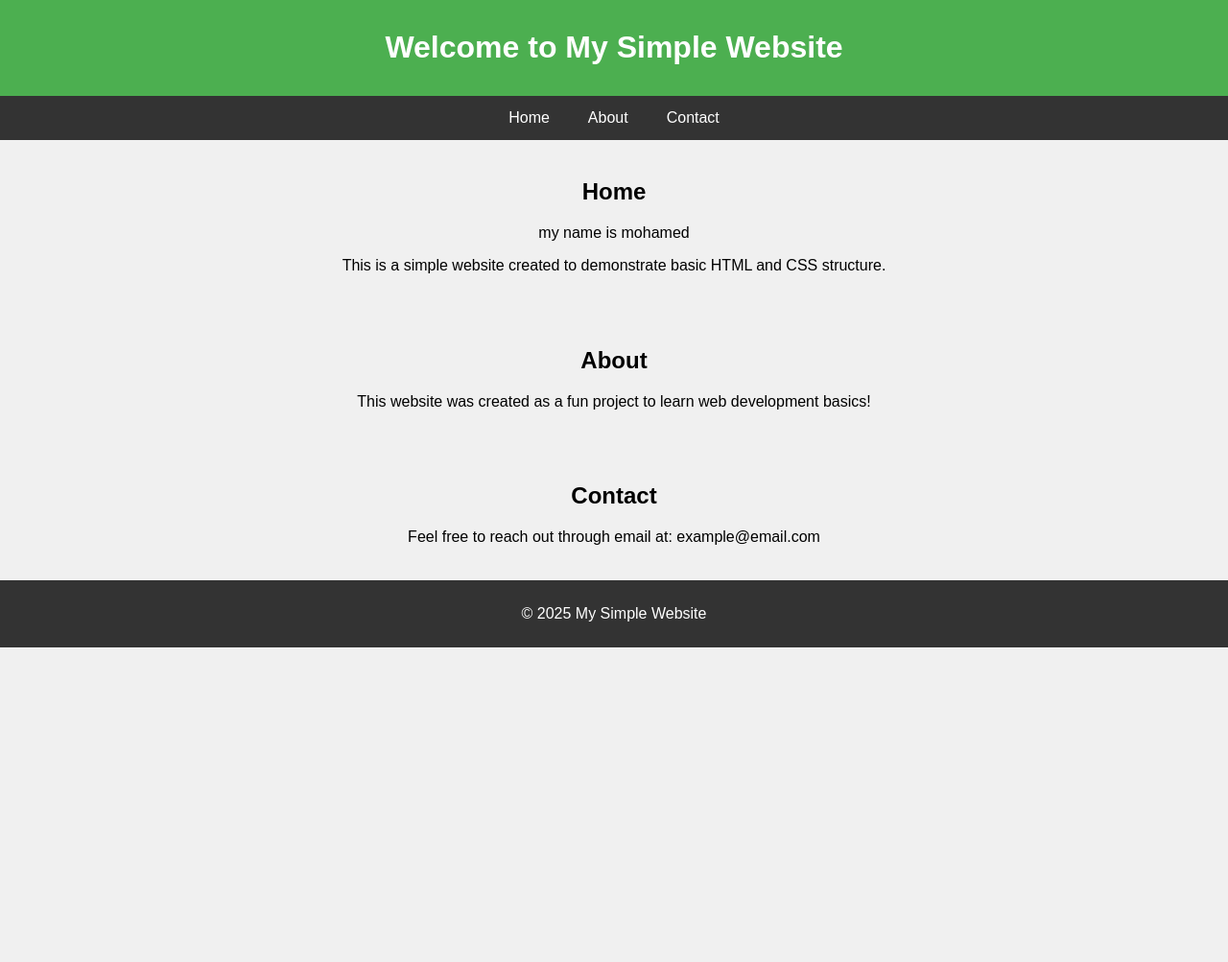
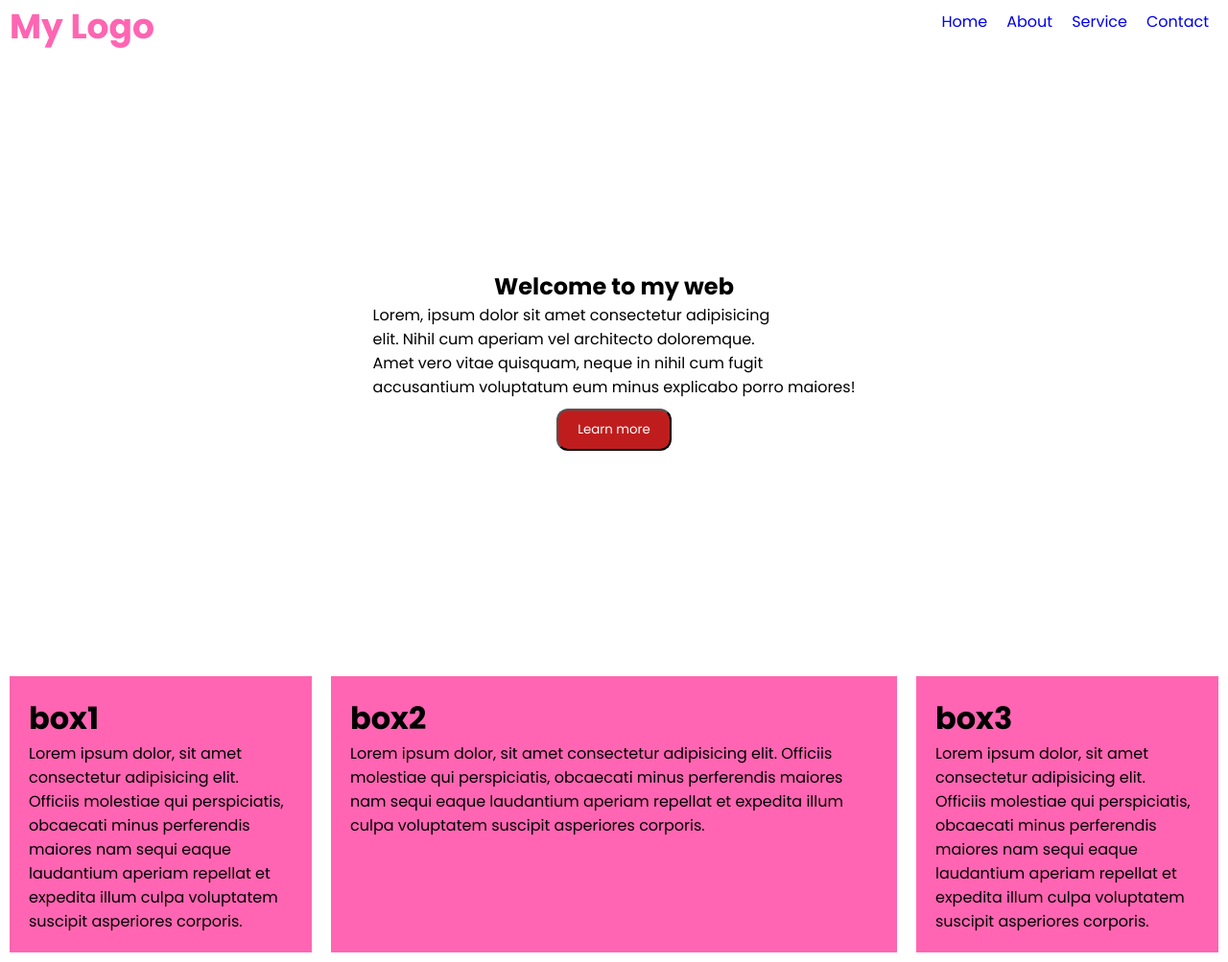
Before and after one commit to Abuukar699/hello, a plain HTML site: page index.html in a window 1280 px wide. Shown: the whole page at 96% size. Before the commit the page ends 800 px from the top, so only its background shows below. Drawn offline with Linux system fonts and the light colour scheme; a web font is replaced by a local one.

Commit message:
waan soo badalay

```diff
--- a/index.html
+++ b/index.html
@@ -3,41 +3,54 @@
 <head>
     <meta charset="UTF-8">
     <meta name="viewport" content="width=device-width, initial-scale=1.0">
-    <title>Simple Website</title>
+    <title>Document</title>
     <link rel="stylesheet" href="style.css">
-
 </head>
 <body>
-
-    <header>
-        <h1>Welcome to My Simple Website</h1>
-    </header>
-
     <nav>
-        <a href="#home">Home</a>
-        <a href="#about">About</a>
-        <a href="#contact">Contact</a>
+        <h1>My Logo</h1>
+        <ul>
+            <li><a href="#">Home</a></li>
+            <li><a href="#">About</a></li>
+            <li><a href="#">Service</a></li>
+            <li><a href="#">Contact</a></li>
+        </ul>
     </nav>
 
-    <section id="home">
-        <h2>Home</h2>
-        <p>my name is mohamed</p>
-        <p>This is a simple website created to demonstrate basic HTML and CSS structure.</p>
-    </section>
+<section class="center">
+    <h1>Welcome to my web</h1>
+    <p>Lorem, ipsum dolor sit amet consectetur adipisicing <br>
+         elit. Nihil cum aperiam vel architecto doloremque.  <br>
+         Amet vero vitae quisquam, neque in nihil cum fugit <br>
+          accusantium voluptatum eum minus explicabo porro maiores!</p>
 
-    <section id="about">
-        <h2>About</h2>
-        <p>This website was created as a fun project to learn web development basics!</p>
-    </section>
+    <button>Learn more</button>
+</section>
 
-    <section id="contact">
-        <h2>Contact</h2>
-        <p>Feel free to reach out through email at: example@email.com</p>
-    </section>
 
-    <footer>
-        <p>&copy; 2025 My Simple Website</p>
-    </footer>
+
+<div class="boxes">
+    <div class="box">
+        <h1>box1</h1>
+        <p>Lorem ipsum dolor, sit amet consectetur adipisicing elit. Officiis molestiae qui perspiciatis, obcaecati minus perferendis maiores nam sequi eaque laudantium aperiam repellat et expedita illum culpa voluptatem suscipit asperiores corporis.</p>
+    </div>
+
+
+    <div class="box">
+        <h1>box2</h1>
+        <p>Lorem ipsum dolor, sit amet consectetur adipisicing elit. Officiis molestiae qui perspiciatis, obcaecati minus perferendis maiores nam sequi eaque laudantium aperiam repellat et expedita illum culpa voluptatem suscipit asperiores corporis.</p>
+    </div>
+
+
+    <div class="box">
+        <h1>box3</h1>
+        <p>Lorem ipsum dolor, sit amet consectetur adipisicing elit. Officiis molestiae qui perspiciatis, obcaecati minus perferendis maiores nam sequi eaque laudantium aperiam repellat et expedita illum culpa voluptatem suscipit asperiores corporis.</p>
+    </div>
+</div>
+
+
+
+
 
 </body>
 </html>
--- a/style.css
+++ b/style.css
@@ -1,43 +1,92 @@
-body {
-    font-family: Arial, sans-serif;
+@import url('https://fonts.googleapis.com/css2?family=Poppins:ital,wght@0,100;0,200;0,300;0,400;0,500;0,600;0,700;0,800;0,900;1,100;1,200;1,300;1,400;1,500;1,600;1,700;1,800;1,900&family=Protest+Strike&family=Quicksand:wght@300..700&family=Raleway:ital,wght@0,100..900;1,100..900&display=swap');
+
+
+
+*{
+    padding: 0;
+    box-sizing: 0;
     margin: 0;
-    padding: 0;
-    background-color: #f0f0f0;
+    font-family: 'Poppins', sans-serif;
 }
 
-header {
-    background-color: #4CAF50;
-    color: white;
-    padding: 10px 0;
+nav{
+    display: flex;
+    justify-content: space-between;
+    flex-wrap: wrap;
     text-align: center;
+    padding-right: 10px;
 }
 
-nav {
+nav ul{
     display: flex;
-    justify-content: center;
-    background-color: #333;
 }
 
-nav a {
-    color: white;
-    padding: 14px 20px;
-    text-decoration: none;
-    text-align: center;
+nav ul li{
+    margin: 10px;
+    list-style: none;
 }
 
-nav a:hover {
-    background-color: #ddd;
-    color: black;
+nav ul li a{
+    text-decoration: none;
 }
 
-section {
-    padding: 20px;
-    text-align: center;
+nav h1{
+    font-size: 36px;
+    font-weight: bold;
+    color: #ff65b2;
+    padding-left: 10px;
 }
 
-footer {
-    text-align: center;
-    padding: 10px;
-    background-color: #333;
+
+.center{
+    min-height: 80vh;
+    display: flex;
+    flex-direction: column;
+    justify-content: center;
+    align-items: center;
+}
+
+
+
+.center button{
+    background-color: #bf1d1d;
     color: white;
+    padding: 10px 20px;
+    margin-top: 10px;
+    border-radius: 12px;
 }
+
+
+
+
+.box{
+    background-color: #075650;
+    margin: 10px;
+    padding: 20px;
+
+}
+
+.box:nth-child(1){
+    background-color: #ff65b2;
+    flex: 1;
+}
+
+.box:nth-child(2){
+    background-color: #ff65b2;
+    flex: 2;
+}
+
+.box:nth-child(3){
+    background-color: #ff65b2;
+    flex: 1;
+}
+
+
+
+
+
+
+.boxes{
+    display: flex;
+    flex-wrap: wrap;
+}
```
